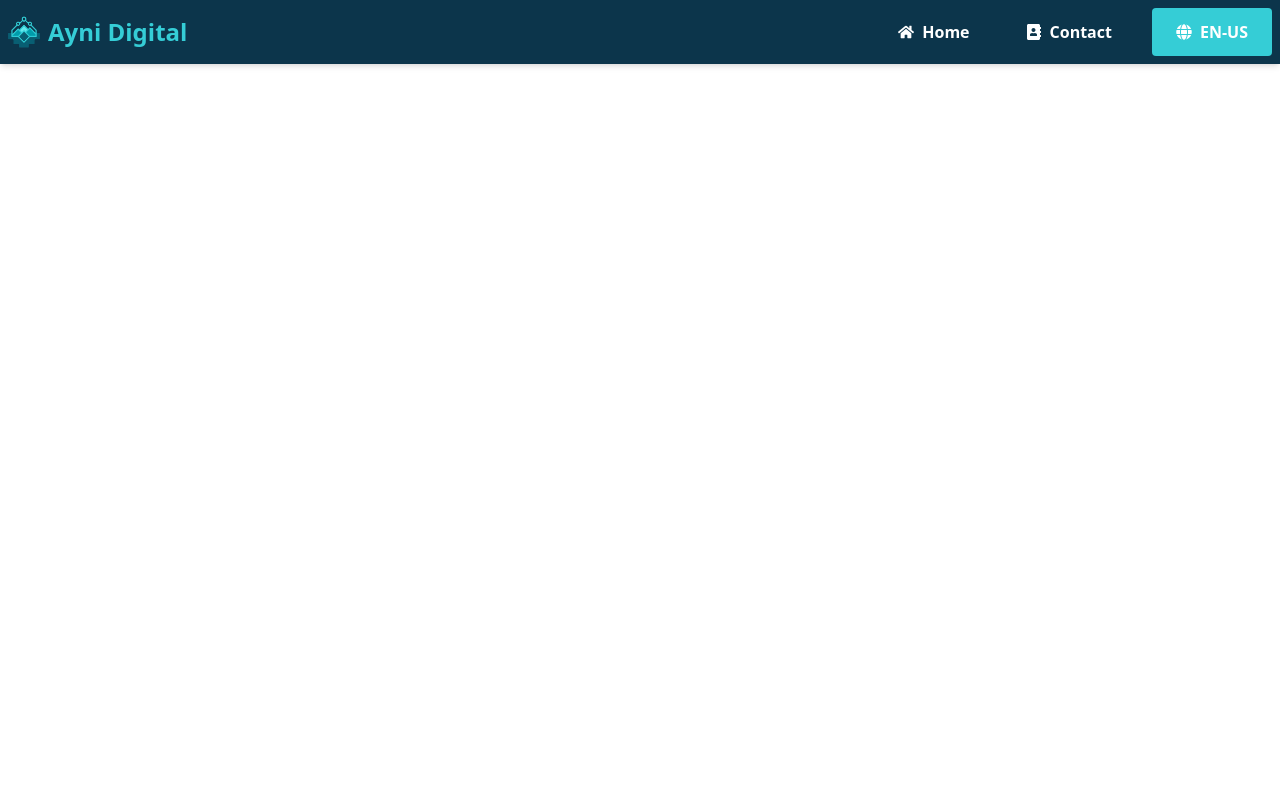
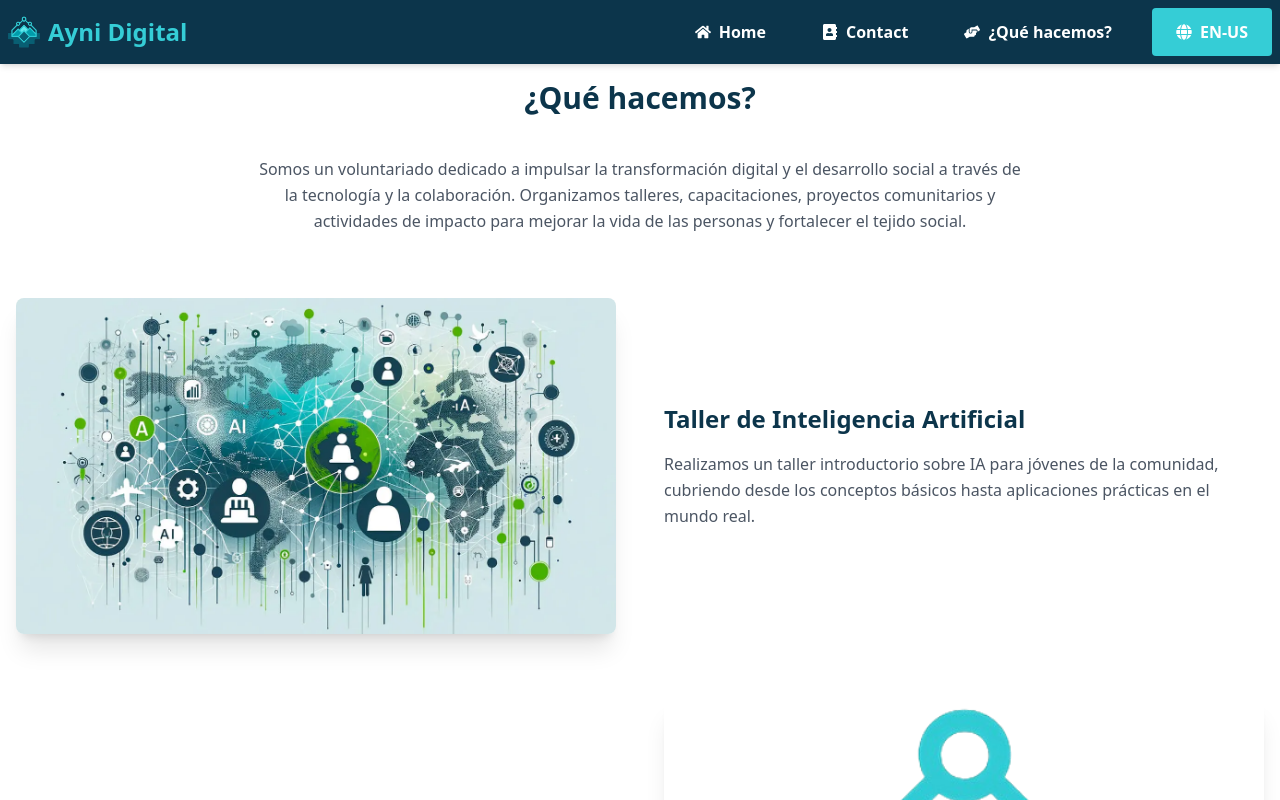
Before and after one commit to CARLOSARQU/proyecto, a React (Vite) app: page /que-hacemos in a window 1280 px wide. Shown: the top 800 px of the page. Built offline with nearby package versions, Linux system fonts and the light colour scheme.

Commit message:
Creada la seccion que hacemos

```diff
--- a/src/App.jsx
+++ b/src/App.jsx
@@ -2,6 +2,7 @@ import { BrowserRouter, Routes, Route } from "react-router-dom";
 import Navbar from "./components/Navbar";
 import Home from "./pages/Home";
 import Contacto from "./pages/Contacto";
+import QueHacemos from "./pages/QueHacemos";
 function App() {
   return (
     <BrowserRouter>
@@ -9,6 +10,7 @@ function App() {
       <Routes>
         <Route path="/" element={<Home />} />
         <Route path="/contacto" element={<Contacto />} />
+        <Route path="/que-hacemos" element={<QueHacemos />} />
       </Routes>
     </BrowserRouter>
   );
--- a/src/components/Navbar.jsx
+++ b/src/components/Navbar.jsx
@@ -1,6 +1,6 @@
 import { Link } from "react-router-dom";
 import logo from "../assets/img/logo.webp";
-import { FaAddressBook, FaHome, FaGlobe, FaBars, FaTimes } from "react-icons/fa";
+import { FaAddressBook, FaHome, FaGlobe, FaBars, FaTimes, FaHandsHelping } from "react-icons/fa";
 import { useTranslation } from "react-i18next";
 import { useState } from "react";
 import Button from "./Button";
@@ -65,6 +65,13 @@ export default function Navbar() {
           >
             {t("navbar.contact")}
           </NavbarTo>
+          <NavbarTo
+            to="/que-hacemos"
+            icon={FaHandsHelping}
+            onClick={() => setIsOpen(false)}
+          >
+            ¿Qué hacemos?
+          </NavbarTo>
           <Button
             onClick={() => {
               toggleLanguage();
--- /dev/null
+++ b/src/pages/QueHacemos.jsx
@@ -0,0 +1,44 @@
+import SectionTitle from '../components/SectionTitle';
+import iaImg from '../assets/img/ia.webp';
+import logoImg from '../assets/img/logo.webp';
+
+const actividades = [
+  {
+    img: iaImg,
+    titulo: 'Taller de Inteligencia Artificial',
+    descripcion: 'Realizamos un taller introductorio sobre IA para jóvenes de la comunidad, cubriendo desde los conceptos básicos hasta aplicaciones prácticas en el mundo real.'
+  },
+  {
+    img: logoImg,
+    titulo: 'Jornada de Voluntariado',
+    descripcion: 'Colaboramos en proyectos sociales y tecnológicos para el desarrollo local, uniendo esfuerzos para generar un impacto positivo y duradero.'
+  },
+];
+
+export default function QueHacemos() {
+  return (
+    <section className="py-20 bg-white">
+      <div className="container mx-auto px-4">
+        <SectionTitle title="¿Qué hacemos?" />
+        <p className="max-w-3xl mx-auto text-center text-gray-600 leading-relaxed mt-4 mb-16">
+          Somos un voluntariado dedicado a impulsar la transformación digital y el desarrollo social a través de la tecnología y la colaboración. Organizamos talleres, capacitaciones, proyectos comunitarios y actividades de impacto para mejorar la vida de las personas y fortalecer el tejido social.
+        </p>
+
+        <div className="space-y-16">
+          {actividades.map((act, idx) => (
+            <div key={idx} className="flex flex-col md:flex-row items-center gap-8 md:gap-12">
+              {/* Alternar orden de imagen y texto */}
+              <div className={`w-full md:w-1/2 ${idx % 2 === 0 ? 'md:order-1' : 'md:order-2'}`}>
+                <img src={act.img} alt={act.titulo} className="rounded-lg shadow-xl w-full" />
+              </div>
+              <div className={`w-full md:w-1/2 ${idx % 2 === 0 ? 'md:order-2' : 'md:order-1'}`}>
+                <h3 className="text-2xl font-bold text-principal mb-4">{act.titulo}</h3>
+                <p className="text-gray-600 leading-relaxed">{act.descripcion}</p>
+              </div>
+            </div>
+          ))}
+        </div>
+      </div>
+    </section>
+  );
+}
```
